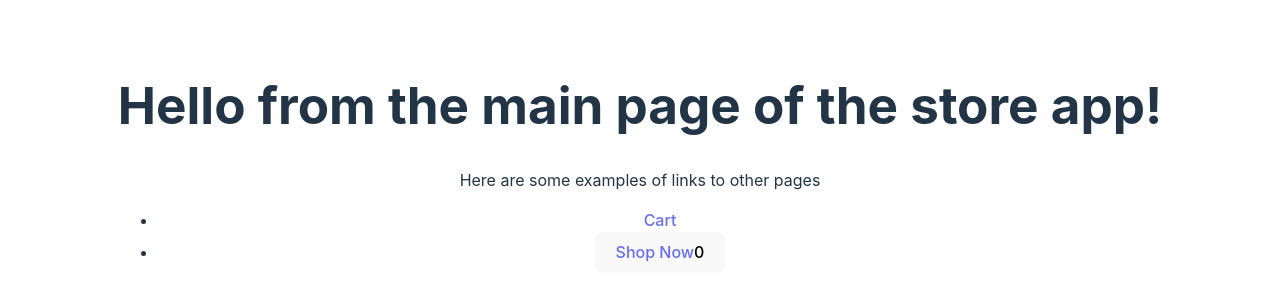
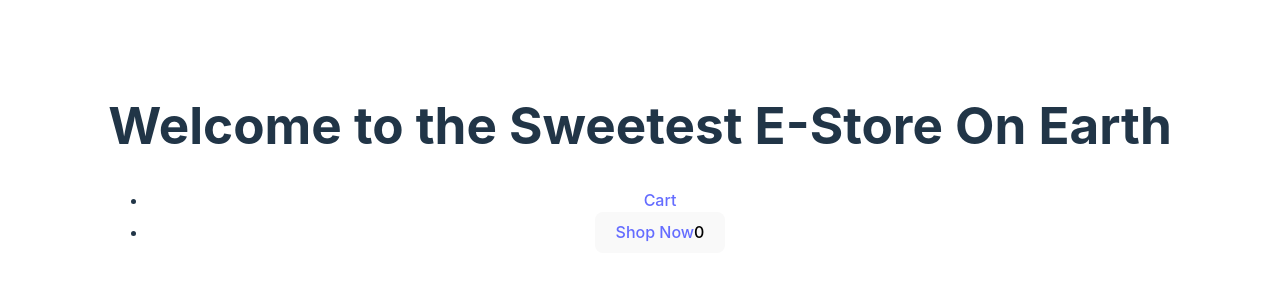
Before and after one commit to Runner-Dad84/shoppingcart, a React (Vite) app: page / in a window 1280 px wide. Shown: the part 234-534 px from the top of the page. Built offline with nearby package versions, Linux system fonts and the light colour scheme.

Commit message:
Change h1 content and remove p element

```diff
--- a/src/App.jsx
+++ b/src/App.jsx
@@ -6,8 +6,7 @@ import './App.css'
 export default function App () {
   return (
     <div>
-      <h1>Hello from the main page of the store app!</h1>
-      <p>Here are some examples of links to other pages</p>
+      <h1>Welcome to the Sweetest E-Store On Earth</h1>
       <Nav></Nav>
     </div>
   );
```
